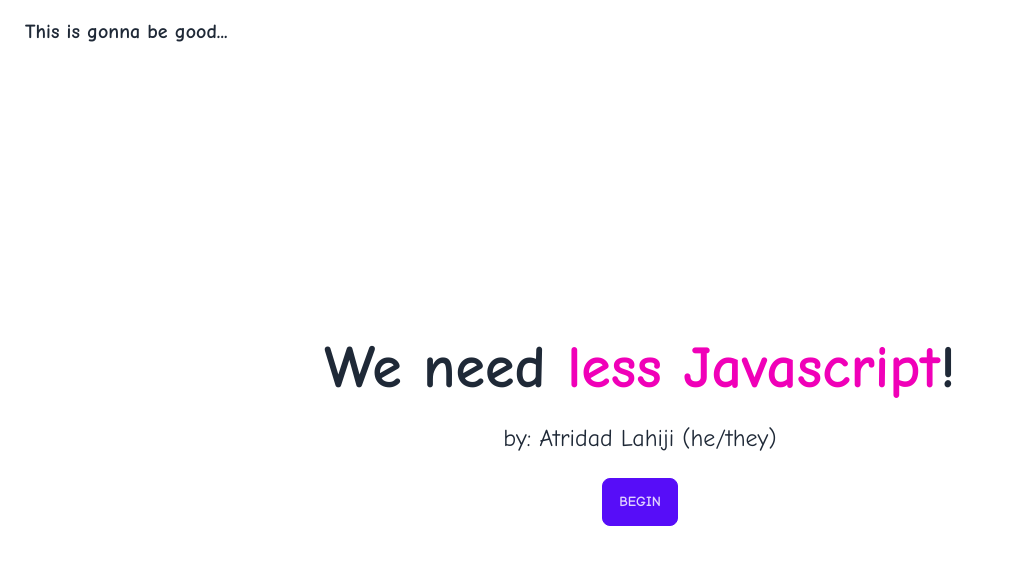
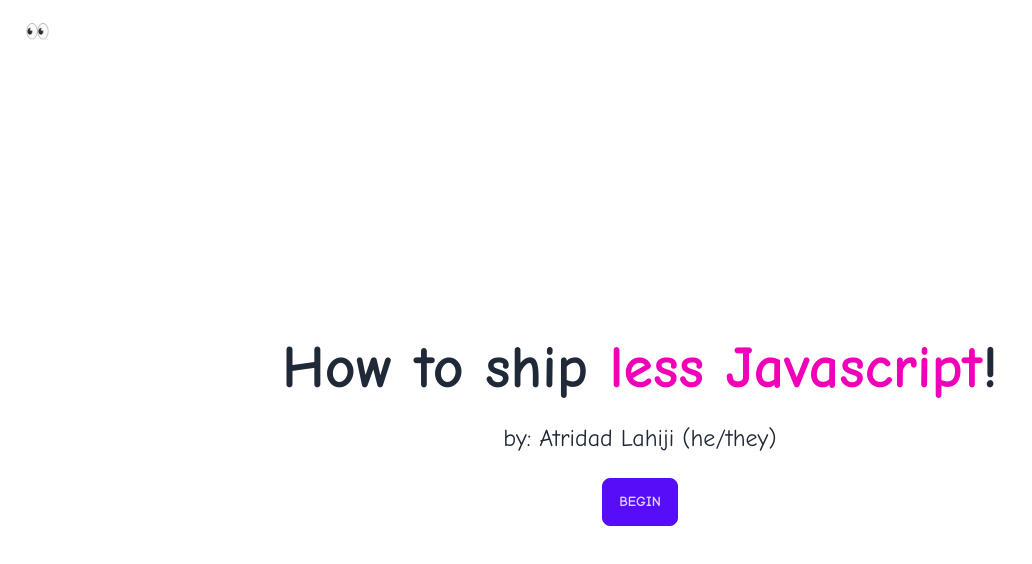
Before and after one commit to atridadl/devedmonton-july-2023, an Astro site: page / in a window 1280 px wide. Shown: the whole page, without its empty margins (0-1032 px from the left). Built offline with nearby package versions, Linux system fonts and the light colour scheme; Astro itself is replaced by a stand-in of ours.

Commit message:
Title change

```diff
--- a/src/pages/index.astro
+++ b/src/pages/index.astro
@@ -3,9 +3,9 @@ import BaseLayout from "../layouts/BaseLayout.astro";
 ---
 
 <html lang="en">
-	<BaseLayout title="This is gonna be good...">
+	<BaseLayout title="👀">
 		<h1 class="text-6xl font-bold">
-			We need
+			How to ship
 			<span class="text-secondary">less Javascript</span>!
 		</h1>
 
```
